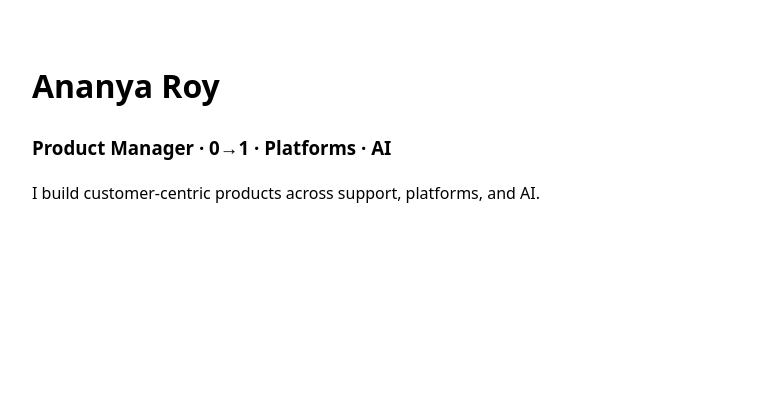
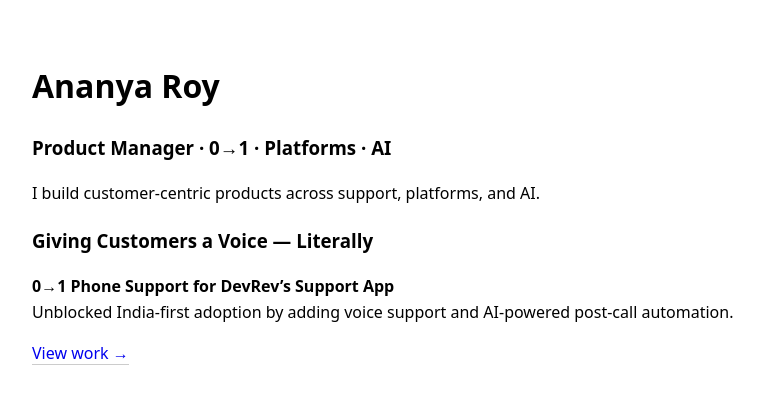
Before and after one commit to Ananya212/ananya-roy-pm, a Jekyll site: the page built from index.md, in a window 1280 px wide. Shown: the top 404 px of the page, without its empty margins (158-921 px from the left). Built offline with Jekyll 4.4.1, drawn with Linux system fonts in a browser that asks for light colours.

Commit message:
Update index.md

```diff
--- a/index.md
+++ b/index.md
@@ -7,3 +7,9 @@
 ### Product Manager · 0→1 · Platforms · AI
 
 I build customer-centric products across support, platforms, and AI.
+
+### Giving Customers a Voice — Literally
+**0→1 Phone Support for DevRev’s Support App**
+Unblocked India-first adoption by adding voice support and AI-powered post-call automation.
+
+[View work →](/work/phone-support)
```
